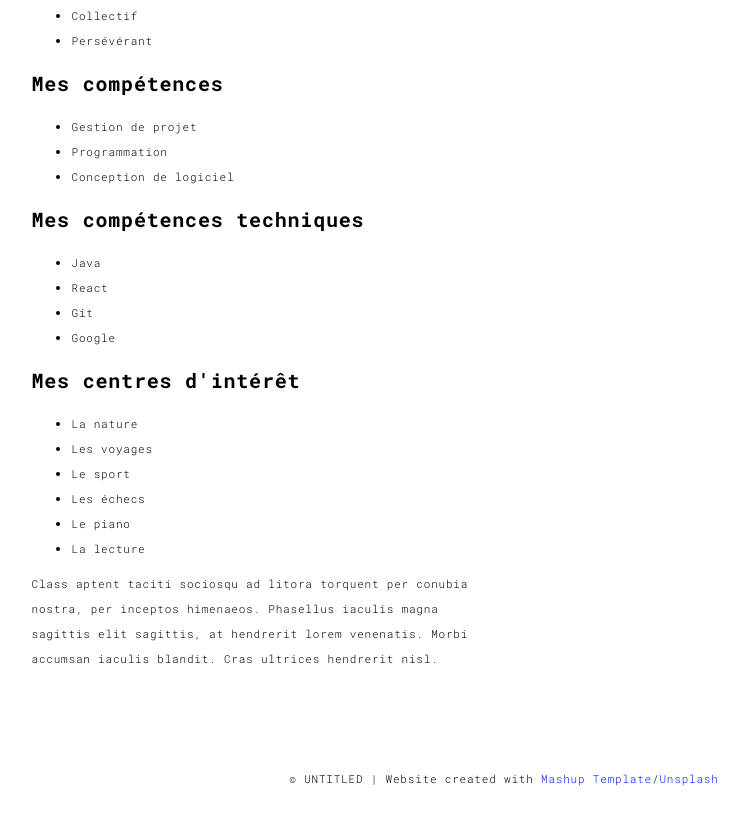
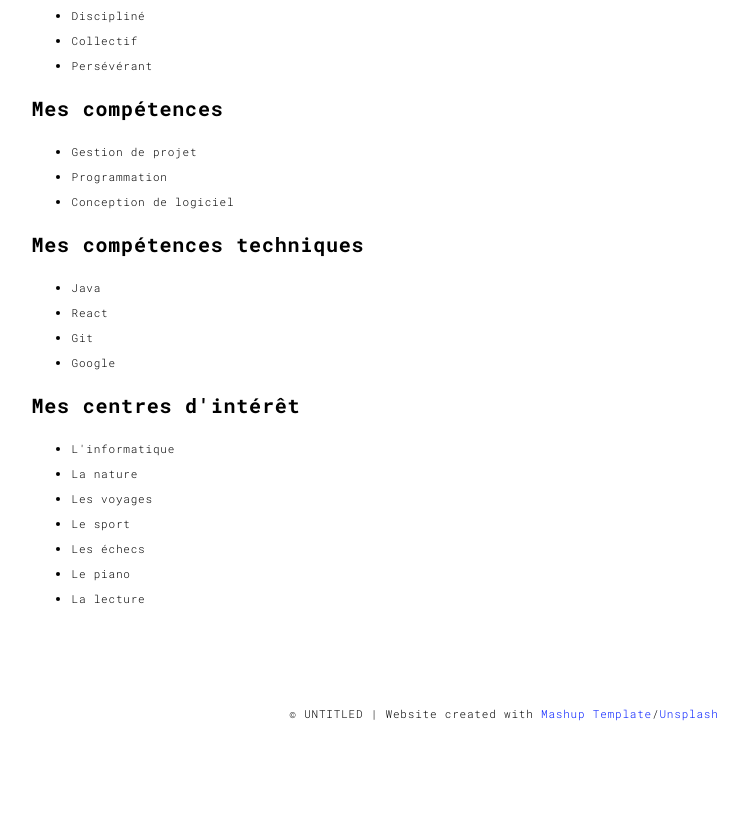
Before and after one commit to ChatColab/Portfolio, a plain HTML site: page about.html in a window 1280 px wide. Shown: the part 862-1678 px from the top of the page, without its empty margins (136-884 px from the left). After the commit the page ends 1613 px from the top, so only its background shows below. Drawn offline with Linux system fonts and the light colour scheme.

Commit message:
finalv1-bout-page

```diff
--- a/about.html
+++ b/about.html
@@ -65,7 +65,7 @@
                         <div class="row">
                             <div class="col-xs-12 col-md-6">
                                 <h3>Qui suis-je ?</h3>
-                                <p>Je suis Florian Escande</p>
+                                <p>Je suis Florian Escande, un passionné d'algorithmie et de nouvelles technologies</p>
                                 <h3>Mon parcours</h3>
                                 <p>Après avoir obtenu mon baccalauréat en filière générale, j'ai choisi de poursuivre mes études en informatique. J'ai ainsi intégré l'Université de Picardie Jules Verne à Amiens, où j'ai entrepris un Bachelor Universitaire de Technologie (BUT) en Informatique.</p>
                                 <p>Cette formation d'une durée de 3 ans me permet de développer mes compétences dans divers domaines de l'informatique, tels que la programmation, la conception de logiciels et la gestion de projets.</p>
@@ -91,6 +91,7 @@
                                 </ul>
                                 <h3>Mes centres d'intérêt</h3>
                                 <ul>
+                                    <li>L'informatique</li>
                                     <li>La nature</li>
                                     <li>Les voyages</li>
                                     <li>Le sport</li>
@@ -98,10 +99,6 @@
                                     <li>Le piano</li>
                                     <li>La lecture</li>
                                 </ul>
-                                <p>
-                                    Class aptent taciti sociosqu ad litora torquent per conubia nostra, per inceptos
-                                    himenaeos. Phasellus iaculis magna sagittis elit sagittis, at hendrerit lorem
-                                    venenatis. Morbi accumsan iaculis blandit. Cras ultrices hendrerit nisl.</p>
                             </div>
                             <div class="col-xs-12 col-md-6">
                                 <img style="border-radius: 10px;" src="./assets/images/photo-de-moi.jpg" class="img-responsive" alt="">
```
